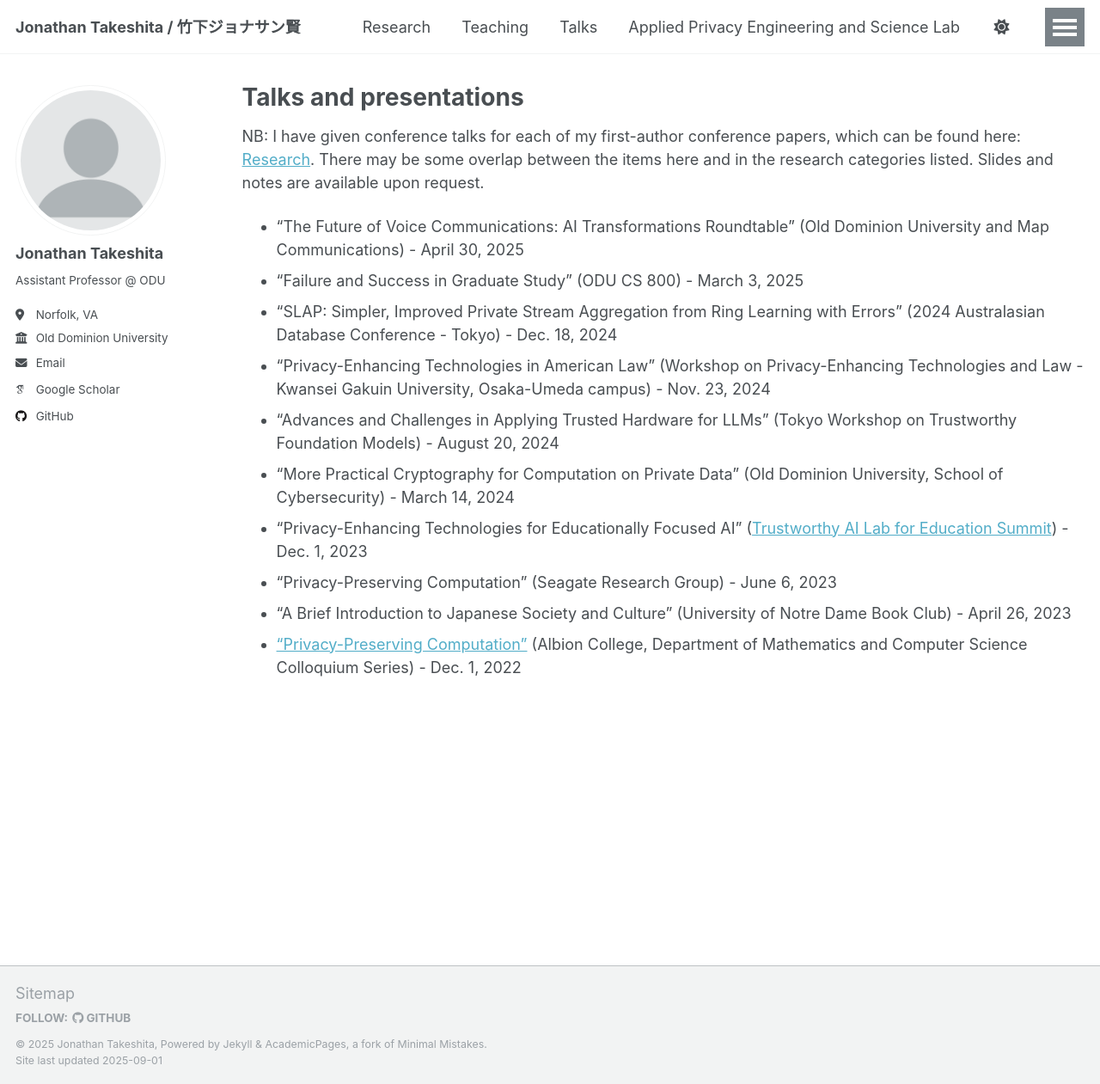
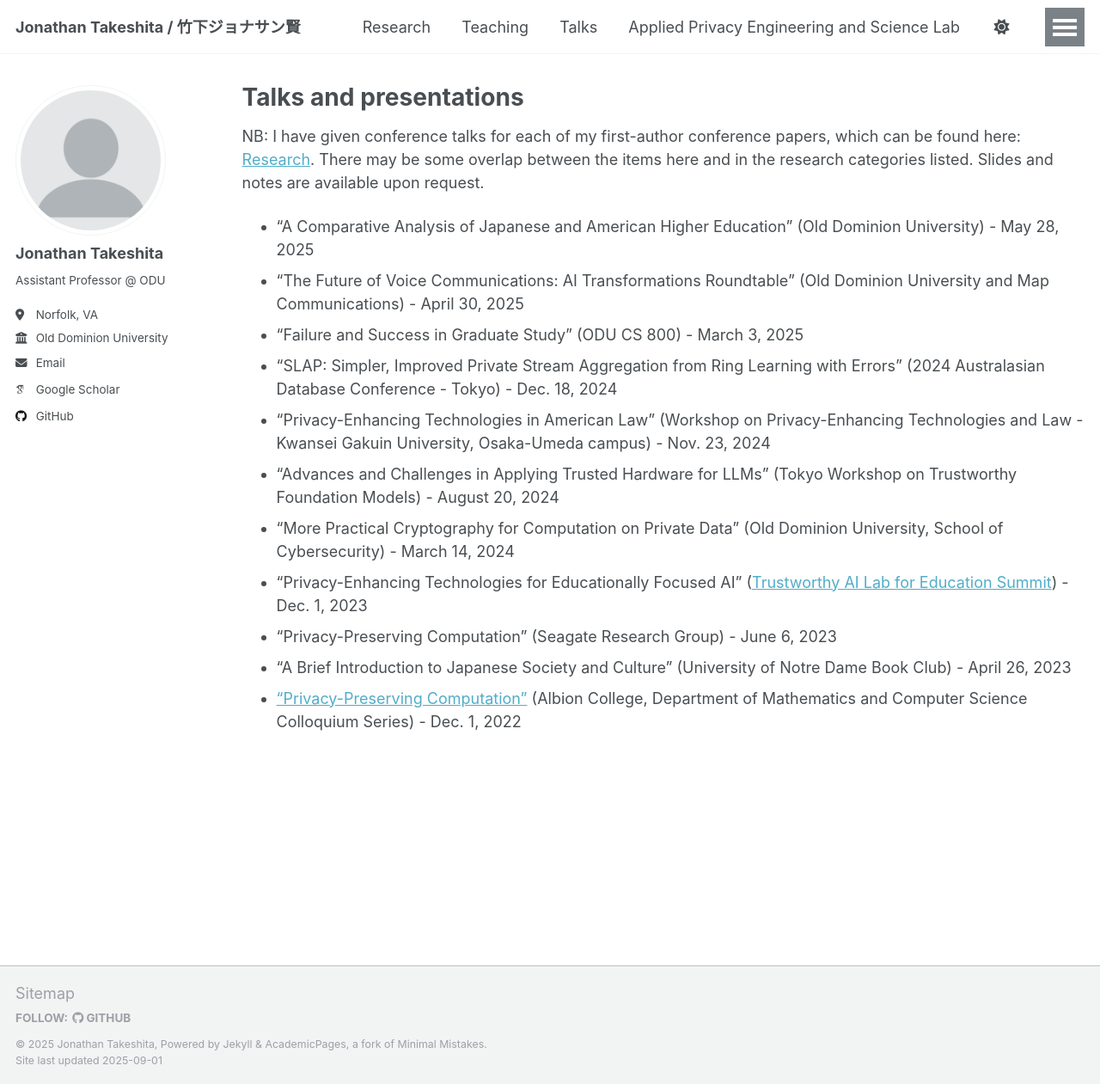
Before and after one commit to jtakeshi/jtakeshi.github.io, a Jekyll site: the page built from _pages/talks.md, in a window 1280 px wide and 1261 px high. Shown: the whole window at 86% size. Built offline with Jekyll 4.4.1, drawn with Linux system fonts in a browser that asks for light colours; some web fonts are replaced; a script that is not in the unit is left out.

Commit message:
Update talks.md

```diff
--- a/_pages/talks.md
+++ b/_pages/talks.md
@@ -8,6 +8,7 @@ author_profile: true
 NB: I have given conference talks for each of my first-author conference papers, which can be found here: [Research](https://jtakeshi.github.io/research/).
 There may be some overlap between the items here and in the research categories listed.
 Slides and notes are available upon request.
+* "A Comparative Analysis of Japanese and American Higher Education" (Old Dominion University) - May 28, 2025
 * "The Future of Voice Communications: AI Transformations Roundtable" (Old Dominion University and Map Communications) - April 30, 2025
 * "Failure and Success in Graduate Study" (ODU CS 800) - March 3, 2025
 * "SLAP: Simpler, Improved Private Stream Aggregation from Ring Learning with Errors" (2024 Australasian Database Conference - Tokyo) - Dec. 18, 2024
```
